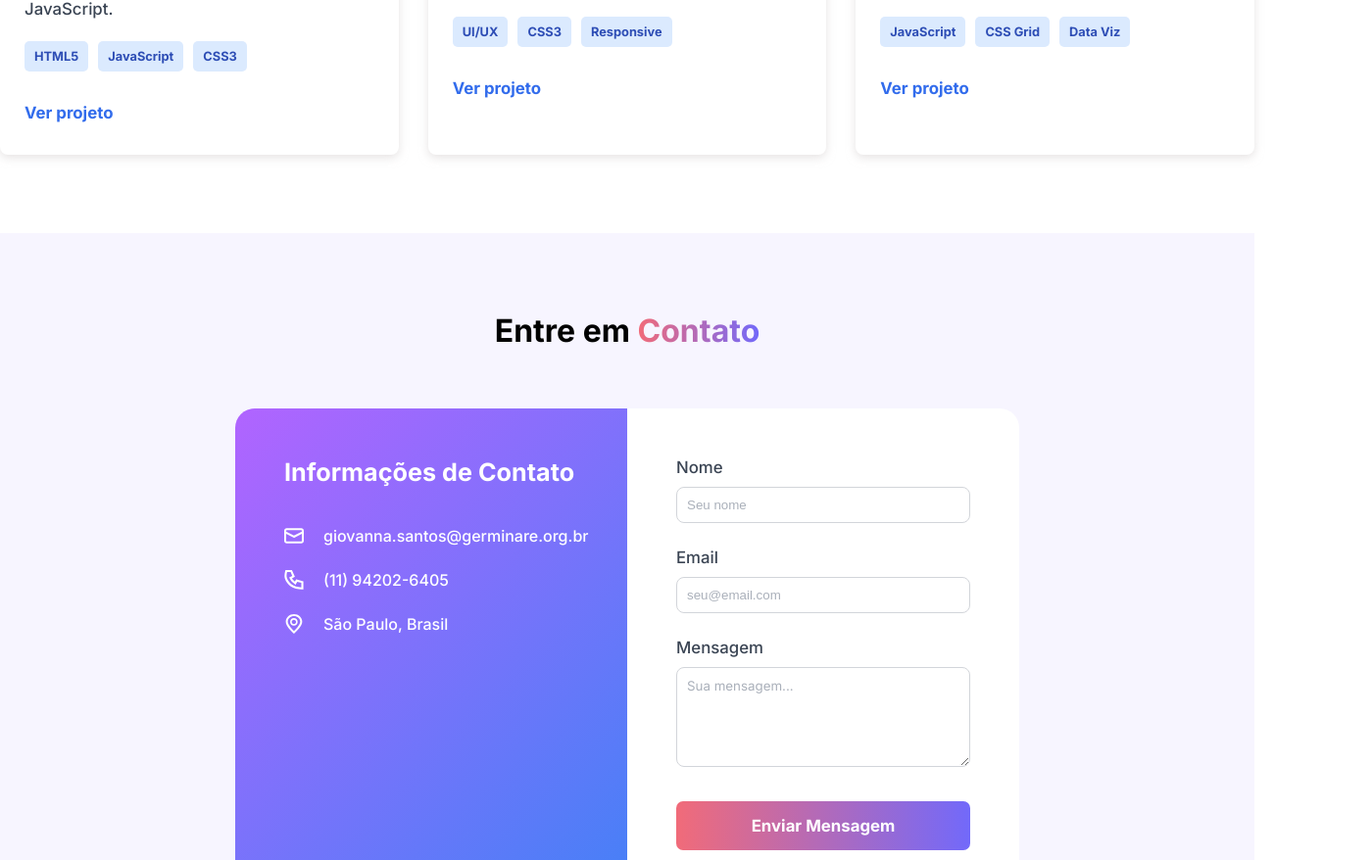
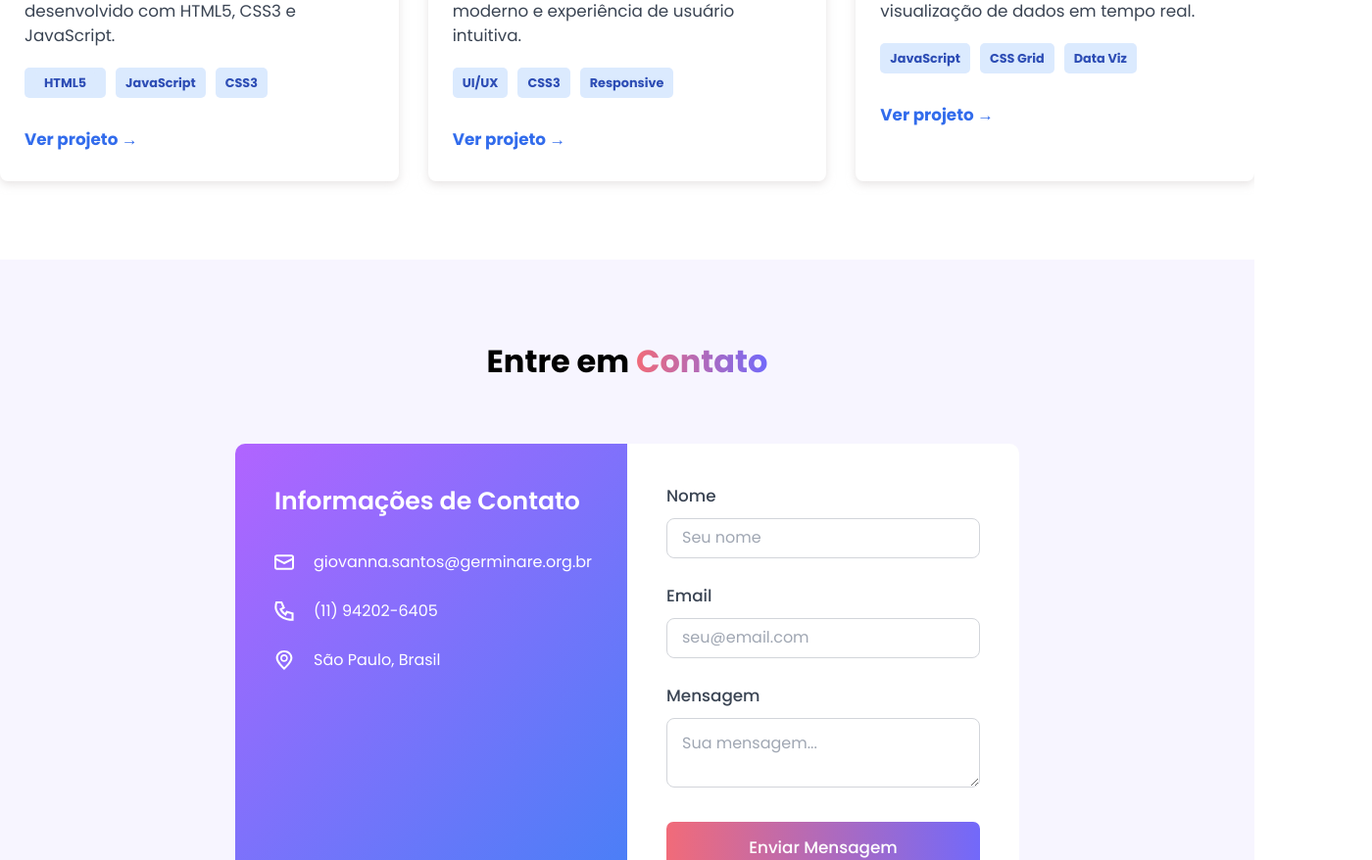
Before and after one commit to giiovannasantoss/CreativeDev, a plain HTML site: page index.html in a window 1280 px wide. Shown: the part 1660-2538 px from the top of the page at 98% size, 1400 px wide, since content can reach past the window. Drawn offline with Linux system fonts and the light colour scheme.

Commit message:
reajustando a page contacts, alterando a fonte do site de inter para poppins e ajustando pequenos detalhes

```diff
--- a/assets/css/style.css
+++ b/assets/css/style.css
@@ -10,15 +10,14 @@ p{
 }
 
 body{
-    font-family: inter;
+    font-family: poppins, sans serif;
     color: #3A4453;
-    font-weight: 500;
-    font-size: 1.05rem
+    font-size: 1.05rem;
+    overflow-x: hidden;
 }
 
 h1{
     font-size: 2rem;
-    font-weight: bold;
     color: black;
     text-align: center;
 }
@@ -73,7 +72,6 @@ span{
         justify-content: space-between;
         background-color: #F7F5FF;
         padding: 180px 60px;
-        width: 100%;
     }
 
     #title-hero{
@@ -122,7 +120,7 @@ span{
     }
 
     #viewcontact:hover{
-        border-color: #394353;
+        border-color: gray -400;
     }
 
     .img-hero{
@@ -150,7 +148,6 @@ span{
         padding: 80px 60px;
         align-items: center;
         justify-content: space-evenly;
-        width: 100%;
     }
 
     #title-aboutme{
@@ -235,7 +232,6 @@ span{
 /* ESTILIZAÇÃO DA PROJECTS PAGE */
     .projects{
         padding: 80px 0px;
-        width: 100%;
     }
 
     .projects-content{
@@ -309,13 +305,22 @@ span{
         border-radius: 5px;
         background-color: #DBEAFE;
         color: #2D4DB5;
+        transition: 0.2s ease-in-out;
+    }
+
+    .lang-used :nth-child(n):hover{
+        scale: 115%;
     }
 
     .link-project{
         color: #326CEC;
         font-weight: bold;
         margin-top: 10px;
-        /* AJUSTAR MARGIN-BOTTOM */
+        transition: 0.2s ease-in-out;
+    }
+
+    .link-project:hover{
+        color: #0d3a9c;
     }
 
 
@@ -336,16 +341,17 @@ span{
 
     /* contact-informations */
     #title-info{
-        margin-bottom: 40px;
+        margin-bottom: 30px;
         color: white;
+        font-weight: 600;
     }
 
     .contact-informations{
         grid-area: informations;
         background: linear-gradient(135deg, #b164ff, #3e82f6);
-        border-bottom-left-radius: 20px;
-        border-top-left-radius: 20px;
-        padding: 50px;
+        border-bottom-left-radius: 10px;
+        border-top-left-radius: 10px;
+        padding: 40px;
         color: white;
     }
 
@@ -370,14 +376,13 @@ span{
     /* contact-inputs */
     .contact-inputs{
         grid-area: inputs;
-        padding: 50px;
-        border-top-right-radius: 20px;
-        border-bottom-right-radius: 20px;
+        padding: 40px;
+        border-top-right-radius: 10px;
+        border-bottom-right-radius: 10px;
         background-color: white;
     }
 
     .form{
-        /* ALTERAR COR DA FONTE!!! */
         display: flex;
         flex-direction: column;
         gap: 25px;
@@ -389,15 +394,21 @@ span{
         gap: 10px;
     }
 
+    .label{
+        font-weight: 500;
+    }
+
     .input{
         border-radius: 8px;
         border: 1px solid #D2D5DA;
-        padding: 10px;
+        padding: 12px 15px;
         transition: 0.2s ease-in-out;
     }
 
     .input::placeholder{
-        color: #AAB0BA;
+        font-family: poppins, sans-serif;
+        color: #A0A7B3;
+        font-size: 1rem;
     }
 
     .input:hover{
@@ -408,11 +419,12 @@ span{
     .input:focus{
         cursor: text;
         scale: 103%;
+        outline: none;
+        border: 2px solid #3B81F5;
+        transition: 0s;
     }
-    /* MUDAR A COR DA BORDA QUANDO FOR SELECIONADO, COR: #3B81F5 */
 
     #msg{
-        font-family: inter;
         resize: vertical;
     }
 
@@ -427,10 +439,10 @@ span{
     #msg-button{
         background: linear-gradient(to right, #F16B79, #7269FA);
         color: white;
-        font-weight: bold;
+        font-weight: 500;
         border-radius: 7px;
         text-align: center;
-        padding-block: 15px;
+        padding: 13px 0px;
         transition: 0.3s ease-in-out;
     }
 
@@ -442,8 +454,7 @@ span{
     #obs{
         justify-self: center;
         text-align: center;
-        margin-top: 20px;
-        font-weight: 200;
+        margin-top: 15px;
         font-size: 0.9rem;
         width: 90%;
         color: #616773;
--- a/index.html
+++ b/index.html
@@ -4,7 +4,7 @@
     <meta charset="UTF-8">
     <meta name="viewport" content="width=device-width, initial-scale=1.0">
     <!-- <meta http-equiv="refresh" content="1"> -->
-    <link href="https://fonts.googleapis.com/css2?family=Inter:wght@400;500;700&display=swap" rel="stylesheet">
+    <link href="https://fonts.googleapis.com/css2?family=Poppins:wght@300;400;500;600;700&display=swap" rel="stylesheet">
     <link rel="stylesheet" href="assets/css/style.css">
     <title>CreativeDev</title>
 </head>
@@ -42,7 +42,7 @@
                     <h1 id="title-hero">Olá, eu sou <span>Desenvolvedora</span> Web</h1>
                     <p>Especializada em criar experiências digitais modernas, interativas e visualmente atraentes.</p>
                     <div class="hero-buttons">
-                        <a id="viewprojects" href="#title-projects">Ver Projetos</a>
+                        <a id="viewprojects" href="#projects">Ver Projetos</a>
                         <a id="viewcontact" href="#title-contact">Contato</a>
                     </div>
                 </div>
@@ -105,12 +105,12 @@
                             <p>Um site moderno e totalmente responsivo desenvolvido com HTML5, CSS3 e JavaScript.</p>
                             <div class="lang-project">
                                 <ul class="lang-used">
-                                    <li>HTML5</li>
+                                    <li><a href="https://www.devmedia.com.br/o-que-e-o-html5/25820" target="_blank">HTML5</a></li>
                                     <li>JavaScript</li>
                                     <li>CSS3</li>
                                 </ul>
                             </div>
-                                <a class="link-project" href="#">Ver projeto</a>
+                                <a class="link-project" href="#">Ver projeto →</a>
                             </div>
                     </article>
 
@@ -129,7 +129,7 @@
                                     <li>Responsive</li>
                                 </ul>
                             </div>
-                                <a class="link-project" href="#">Ver projeto</a>
+                                <a class="link-project" href="#">Ver projeto →</a>
                             </div>
                     </article>
 
@@ -148,7 +148,7 @@
                                     <li>Data Viz</li>
                                 </ul>
                             </div>
-                                <a class="link-project" href="#">Ver projeto</a>
+                                <a class="link-project" href="#">Ver projeto →</a>
                             </div>
                         </div>
                     </article>
@@ -184,21 +184,21 @@
 
                         <form class="form">
                             <div id="input-nome" class="camps">
-                                <label for="name">Nome</label>
+                                <label for="name" class="label">Nome</label>
                                 <input class="input" type="text" name="name" placeholder="Seu nome">
                             </div>
                             <div id="input-email" class="camps">
-                                <label for="email">Email</label>
+                                <label for="email" class="label">Email</label>
                                 <input class="input" type="email" name="email" placeholder="seu@email.com">
                             </div>
                             <div id="input-msg" class="camps">
-                                <label for="msg">Mensagem</label>
-                                <textarea id="msg" class="input" name="msg" placeholder="Sua mensagem..." rows="5"></textarea>
+                                <label for="msg" class="label">Mensagem</label>
+                                <textarea id="msg" class="input" name="msg" placeholder="Sua mensagem..." rows="3"></textarea>
                             </div>
                         </form>
 
                         <div class="input-button">
-                            <a id="msg-button" href="#">Enviar Mensagem</a>
+                            <a id="msg-button" href="https://outlook.live.com/mail/0/" target="_blank">Enviar Mensagem</a>
                         </div>
 
                         <p id="obs">Este é um formulário de demonstração para fins de treino.</p>
```
